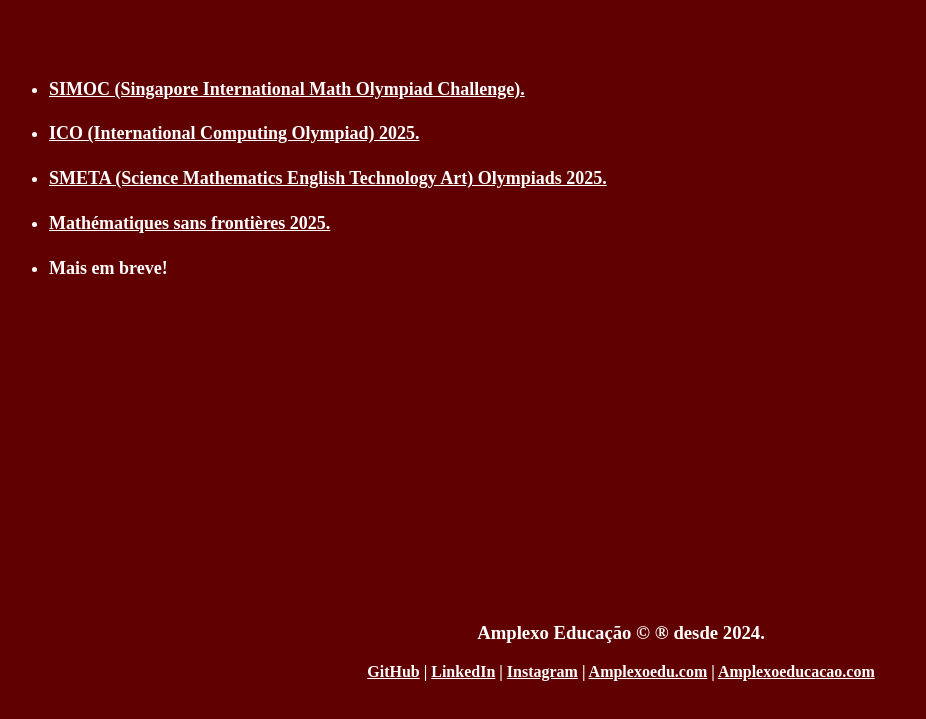
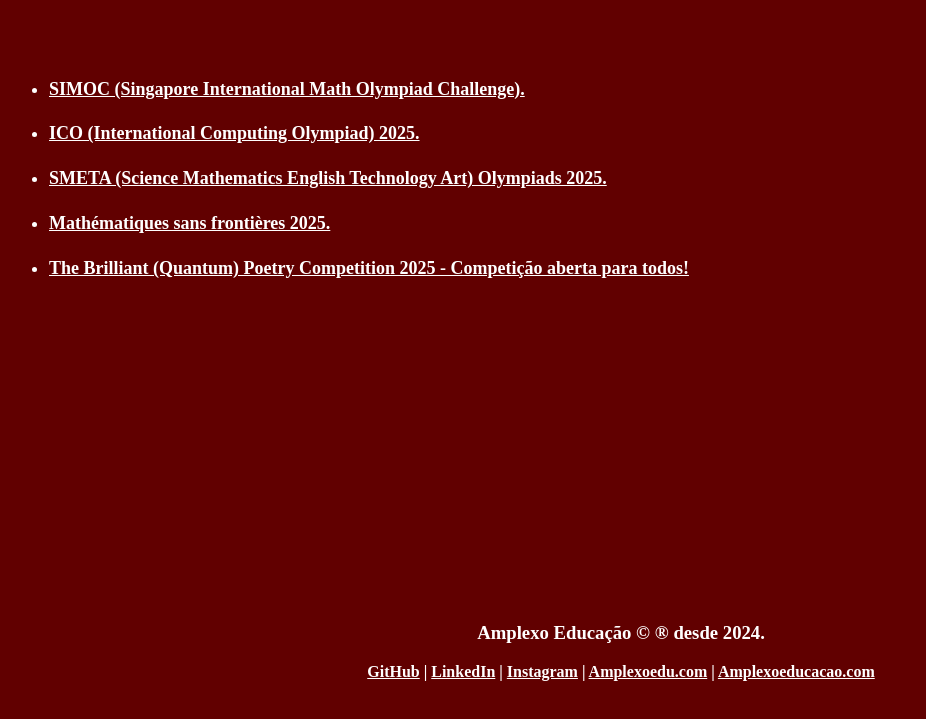
Before and after one commit to amplexoedu/amplexoedu.github.io, a plain HTML site: page index.html in a window 1280 px wide. Shown: the part 141-860 px from the top of the page, without its empty margins (19-945 px from the left). Drawn offline with Linux system fonts and the light colour scheme.

Commit message:
Restore link for The Brilliant (Quantum) Poetry Competition 2025 in index.html

```diff
--- a/index.html
+++ b/index.html
@@ -16,7 +16,7 @@
     <li><h4><a href="https://www.youtube.com/playlist?list=PL0O2_68M0dtevTF9EySLutGAbffry0l70"><b>ICO (International Computing Olympiad) 2025.</b></a></h4></li>
     <li><h4><a href="https://www.youtube.com/watch?v=p5vQJUtfRhg&t=157s"><b>SMETA (Science Mathematics English Technology Art) Olympiads 2025.</b></a></h4></li>
     <li><h4><a href="https://www.youtube.com/playlist?list=PL0O2_68M0dtdEw_PmOtYvzO0w-RJ1AtD1"><b>Mathématiques sans frontières 2025.</b></a></h4></li>
-    <li><h4><!--a href="./BrilliantP"<b>The Brilliant (Quantum) Poetry Competition 2025.-->Mais em breve!</b></a></h4></li>
+    <li><h4><a href="./BrilliantP"><b>The Brilliant (Quantum) Poetry Competition 2025 - Competição aberta para todos!</b></a></h4></li>
   </ul>
 
   <footer>
```
